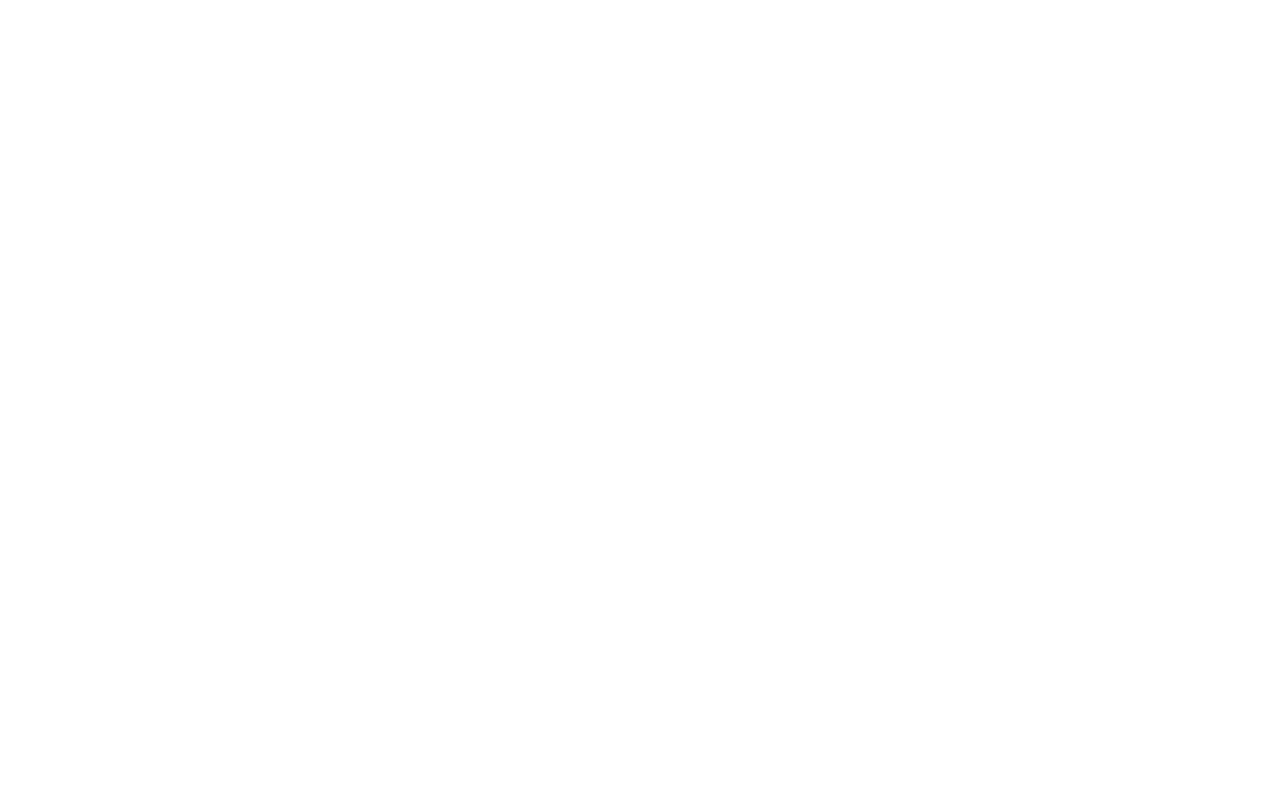
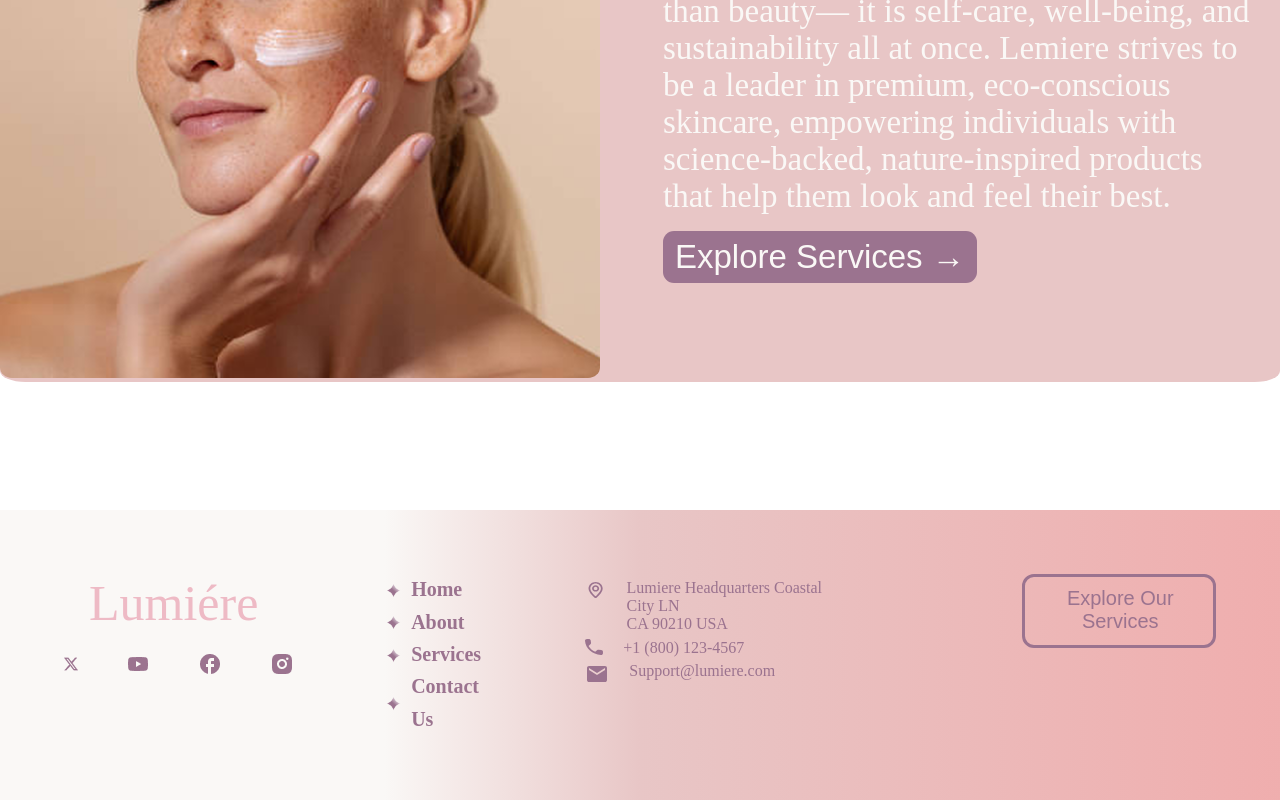
Before and after one commit to Aya-daaboul/Client-Project---Skin-Care-Website, a React (Vite) app: page /about in a window 1280 px wide. Shown: the part 1867-2667 px from the top of the page. Before the commit the page ends 1577 px from the top, so only its background shows below. Built offline with nearby package versions, Linux system fonts and the light colour scheme.

Commit message:
footer done

```diff
--- a/src/components/AboutPicSection.jsx
+++ b/src/components/AboutPicSection.jsx
@@ -1,26 +1,27 @@
 import React from 'react'
 import { Link } from 'react-router-dom'
 import '../css/AboutPicSection.css'
-import wom from '../assets/womenpic.png'
-export default function AboutPicSection() {
+
+export default function AboutPicSection(props) {
   return (
     <div className="about_pic_section_container">
 
         <div className='img_container'>
-          <img src={wom} width='600px' height='540px'></img>
+          <img src={props.img} width='600px' height='540px'></img>
         </div>
 
         <div className="text_and_details_container">
 
-          <h2 className='subtitle_about'>Our Mission</h2>
+          <h2 className='subtitle_about'>{props.title}</h2>
 
           <p>
-          At Lemiere, our mission is to provide luxurious, natural skincare that nourishes the skin while promoting sustainability and ethical sourcing. We believe in high-performance, nature-powered formulations that enhance your natural beauty and deliver real results—all while being kind to your skin and the planet.
+          {props.description}
           </p>
-
+          <Link to="/services">
           <button className='cta_about_wide'>
           Explore Services &#8594;
           </button>
+          </Link>
 
         </div>
 
--- a/src/components/Footer.jsx
+++ b/src/components/Footer.jsx
@@ -54,8 +54,10 @@
 
       </div>
       <div className='Footer_button_cta'>
-        <Link>
-        <button className='cta_services'></button>
+        <Link to='/services'>
+        <button className='cta_services'>
+          Explore Our Services
+        </button>
         </Link>
       </div>
 
--- a/src/css/AboutPicSection.css
+++ b/src/css/AboutPicSection.css
@@ -9,6 +9,7 @@
     height:fit-content;
     padding-bottom:0px;
     flex-wrap:nowrap;
+    margin-bottom:10%;
 }
 .about_pic_section_container img{
     border-radius:2%;
@@ -71,8 +72,8 @@
     }
     .about_pic_section_container img{
         margin-top:30px;
-        width:450px;
-        height:420px;
+        width:550px;
+        height:520px;
     }
     .subtitle_about{
         align-self:center;
--- a/src/css/Footer.css
+++ b/src/css/Footer.css
@@ -1,10 +1,19 @@
 .Footer_container{
     margin-top:10%;
     margin:0;
-    padding:10px 10px 10px 4%;
+    padding-left:5%;
+    padding-right:5%;
+    padding-top:5%;
+    padding-bottom:5%;
+
     display:flex;
     align-items:flex-start;
-    background-color:hsla(258, 100%, 87%, 0.267);
+    background: linear-gradient(to right,
+    #FAF8F6 0%,
+    #FAF8F6 30%,  /* Keep white dominant for the first 40% */
+    #E8C6C6 50%,  /* Start blending pink */
+    #df59597c 99%   /* Introduce red very lightly */
+);
 }
 .Footer_logo_socials{
     color:#eebac5;
@@ -30,9 +39,15 @@
  font-size:20px;
 
 }
-.Footer_links_nav ul{
+.Footer_links_nav ul li{
+    background-image: url('../assets/star.png');
+    background-size: 15px;
+    background-repeat: no-repeat;
+    background-position: left center;
+    padding-left: 25px;
+    line-height: 3cap;
     list-style: none;
-    line-height: 3cap;
+
 }
 .Footer_info{
     display:flex;
@@ -47,6 +62,18 @@
     gap:20px;
 
 
+}
+.Footer_button_cta{
+    margin-left:15%;
+}
+.cta_services{
+    padding:10px 10px 12px 12px;
+    width:fit=content;
+    border:3px solid #9B738F;
+    background-color: transparent;
+    color:#9B738F;
+    border-radius:12px;
+    font-size:20px;
 }
 @media (max-width:600px){
     .Footer_container{
--- a/src/pages/About.jsx
+++ b/src/pages/About.jsx
@@ -5,8 +5,10 @@
 import Icon1 from "../assets/icon1.svg";
 import Icon2 from "../assets/icon2.svg";
 import Icon3 from "../assets/icon3.svg";
+import wom from '../assets/womenpic.png'  ;
+import wom1 from '../assets/wom2.png'
 import AboutPicSection from '../components/AboutPicSection';
-
+import Footer from '../components/Footer'
 const icons = [Icon1, Icon2, Icon3];
 
 export default function About() {
@@ -23,8 +25,10 @@
 
     </div>
 
-    <AboutPicSection></AboutPicSection>
+    <AboutPicSection img={wom} title="Our Mission" description="At Lemiere, our mission is to provide luxurious, natural skincare that nourishes the skin while promoting sustainability and ethical sourcing. We believe in high-performance, nature-powered formulations that enhance your natural beauty and deliver real results—all while being kind to your skin and the planet."></AboutPicSection>
+    <AboutPicSection img={wom1} title="Our Vision" description="We envision a world where skincare is more than beauty— it is self-care, well-being, and sustainability all at once. Lemiere strives to be a leader in premium, eco-conscious skincare, empowering individuals with science-backed, nature-inspired products that help them look and feel their best."></AboutPicSection>
 
+    <Footer/>
     </>
 
 
--- a/src/pages/Contact.jsx
+++ b/src/pages/Contact.jsx
@@ -1,4 +1,7 @@
 import React from 'react'
+import Footer from '../components/Footer'
+import Header from '../components/Header'
+
 
 export default function Contact(){
   return (
--- a/src/pages/MainPage.jsx
+++ b/src/pages/MainPage.jsx
@@ -4,10 +4,13 @@
 
 export default function MainPage(){
   return (
-    <div>
+   <>
       <Header/>
       <h2>THIS IS THE MAIN PAGE</h2>
       <Footer/>
-    </div>
+
+   </>
+
+
   )
 }
--- a/src/pages/Services.jsx
+++ b/src/pages/Services.jsx
@@ -1,9 +1,17 @@
 import React from 'react'
+import Header from '../components/Header'
+import Footer from '../components/Footer'
 
 export default function Services() {
   return (
+    <>
+
+    <Header/>
     <div>
       <h3>Services</h3>
     </div>
+
+    <Footer/>
+    </>
   )
 }
```
Also changed, not shown: src/assets/star.png (added), src/assets/wom2.png (renamed from src/assets/Rectangle 38.png).
